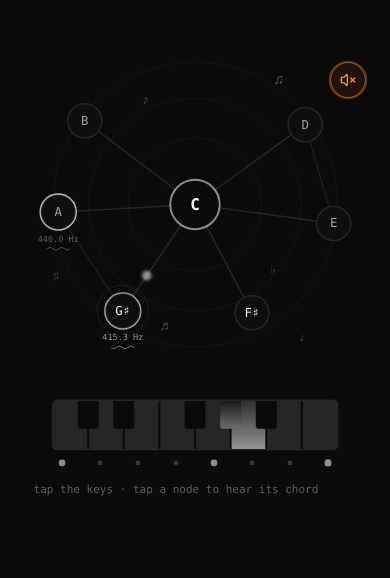
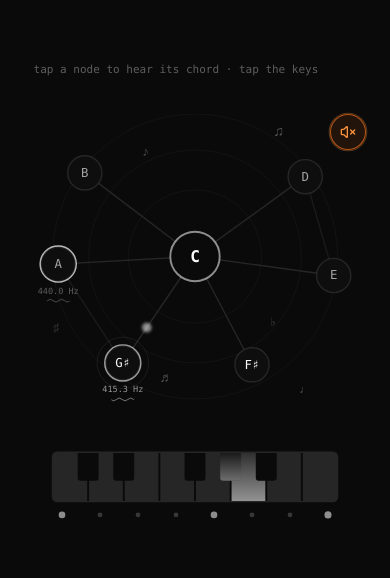
Before and after one commit to webdev-dave/build_synth_01, a Next.js app: page / in a window 390 px wide. Shown: the part 380-958 px from the top of the page. Built offline with nearby package versions, Linux system fonts and the light colour scheme.

Commit message:
feat: mobile ticker placement and contact-licensing plan
- feat(home): move invitation ticker above the map on mobile with extra space under the message
- feat(home): lead ticker copy with tap-a-node so the map is the first invitation
- docs: add plan for contact, usage, and pricing pages

```diff
--- a/src/components/home/HeroMap.tsx
+++ b/src/components/home/HeroMap.tsx
@@ -73,7 +73,7 @@ const DEMO_PASSES = 2;
 /* Discoverability ticker — a departure-board line under the instrument
    inviting the visitor to play. It keeps rolling at tempo (motion follows
    music) until the first interaction retires it for good. */
-const TICKER_TEXT = "tap the keys · tap a node to hear its chord";
+const TICKER_TEXT = "tap a node to hear its chord · tap the keys";
 const TICKER_BARS_PER_PASS = 3;
 
 /* Step sequencer: 8 eighth-note steps ticking like a metronome under the
@@ -454,7 +454,10 @@ export function HeroMap() {
      air below. 0.826 is the SVG aspect ratio (360/436); the 9rem budget
      covers the nav, page padding, and breathing room above and beneath. */
   return (
-    <div className="relative w-full max-w-[440px] lg:max-w-[min(440px,calc((100svh_-_9rem)*0.826))]">
+    <div className="flex w-full max-w-[440px] flex-col lg:max-w-[min(440px,calc((100svh_-_9rem)*0.826))]">
+      {/* Artwork wrapper — the overlay buttons anchor to the map itself,
+          since on mobile the outer column starts with the ticker. */}
+      <div className="relative">
         <svg
           viewBox="0 0 360 436"
           className="h-auto w-full"
@@ -964,59 +967,6 @@ export function HeroMap() {
           })}
         </svg>
 
-      {/* Invitation ticker — departure-board style. Scrolls twice at tempo,
-          parks as a static line, and fades out for good the moment the
-          visitor plays. Fixed height so retiring never shifts the layout. */}
-      <div
-        aria-hidden
-        className="mt-1.5 flex h-5 items-center gap-2 px-1 font-mono text-[11px] text-muted-foreground"
-      >
-        <AnimatePresence>
-          {!hasInteracted && (
-            <motion.div
-              ref={tickerWindowRef}
-              className="min-w-0 flex-1 overflow-hidden"
-              exit={{ opacity: 0 }}
-              transition={{ duration: reduce ? 0 : 0.3 }}
-            >
-              {reduce ? (
-                /* Reduced motion: the message rests centered under the
-                   piano instead of scrolling. */
-                <span className="flex items-center justify-center gap-2">
-                  <Pointer className="h-3.5 w-3.5 shrink-0 opacity-70" />
-                  <span className="truncate">{TICKER_TEXT}</span>
-                </span>
-              ) : (
-                /* The finger icon rides along as the leading "car" of the
-                   scrolling message, which loops until interaction. */
-                <motion.span
-                  ref={tickerTextRef}
-                  className="inline-flex items-center gap-2 whitespace-nowrap"
-                  initial={{ x: 0, opacity: 0 }}
-                  animate={
-                    tickerDims
-                      ? {
-                          opacity: 1,
-                          x: [tickerDims.win, -tickerDims.text],
-                        }
-                      : undefined
-                  }
-                  transition={{
-                    duration: TICKER_BARS_PER_PASS * BAR,
-                    ease: "linear",
-                    repeat: Infinity,
-                    delay: 0.8,
-                  }}
-                >
-                  <Pointer className="h-3.5 w-3.5 shrink-0 opacity-70" />
-                  {TICKER_TEXT}
-                </motion.span>
-              )}
-            </motion.div>
-          )}
-        </AnimatePresence>
-      </div>
-
         {/* Sound toggle — muted by default; the pulse invites the click that
           doubles as the browser's audio-consent gesture */}
         <button
@@ -1069,5 +1019,60 @@ export function HeroMap() {
           )}
         </AnimatePresence>
       </div>
+
+      {/* Invitation ticker — departure-board style, rolling until the
+          first interaction fades it out for good. Above the map on mobile
+          (where the map sits below the fold-adjacent text), below the
+          piano on desktop. Fixed height so retiring never shifts layout. */}
+      <div
+        aria-hidden
+        className="order-first mb-8 flex h-5 items-center gap-2 px-1 font-mono text-[11px] text-muted-foreground lg:order-none lg:mb-0 lg:mt-1.5"
+      >
+        <AnimatePresence>
+          {!hasInteracted && (
+            <motion.div
+              ref={tickerWindowRef}
+              className="min-w-0 flex-1 overflow-hidden"
+              exit={{ opacity: 0 }}
+              transition={{ duration: reduce ? 0 : 0.3 }}
+            >
+              {reduce ? (
+                /* Reduced motion: the message rests centered instead of
+                   scrolling. */
+                <span className="flex items-center justify-center gap-2">
+                  <Pointer className="h-3.5 w-3.5 shrink-0 opacity-70" />
+                  <span className="truncate">{TICKER_TEXT}</span>
+                </span>
+              ) : (
+                /* The finger icon rides along as the leading "car" of the
+                   scrolling message, which loops until interaction. */
+                <motion.span
+                  ref={tickerTextRef}
+                  className="inline-flex items-center gap-2 whitespace-nowrap"
+                  initial={{ x: 0, opacity: 0 }}
+                  animate={
+                    tickerDims
+                      ? {
+                          opacity: 1,
+                          x: [tickerDims.win, -tickerDims.text],
+                        }
+                      : undefined
+                  }
+                  transition={{
+                    duration: TICKER_BARS_PER_PASS * BAR,
+                    ease: "linear",
+                    repeat: Infinity,
+                    delay: 0.8,
+                  }}
+                >
+                  <Pointer className="h-3.5 w-3.5 shrink-0 opacity-70" />
+                  {TICKER_TEXT}
+                </motion.span>
+              )}
+            </motion.div>
+          )}
+        </AnimatePresence>
+      </div>
+    </div>
   );
 }
```
Also changed, not shown: 1 other file (tests, documents, lock files or other folders). Lines whose indentation alone changed are shown as unchanged.
